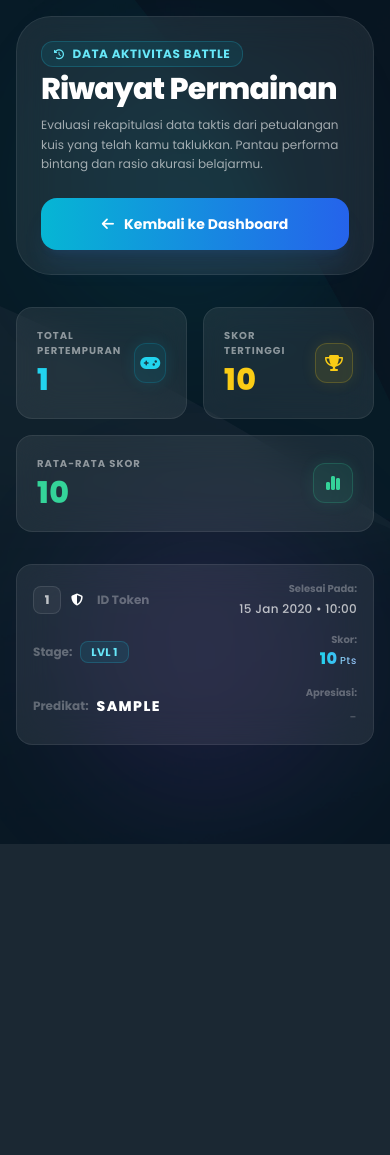
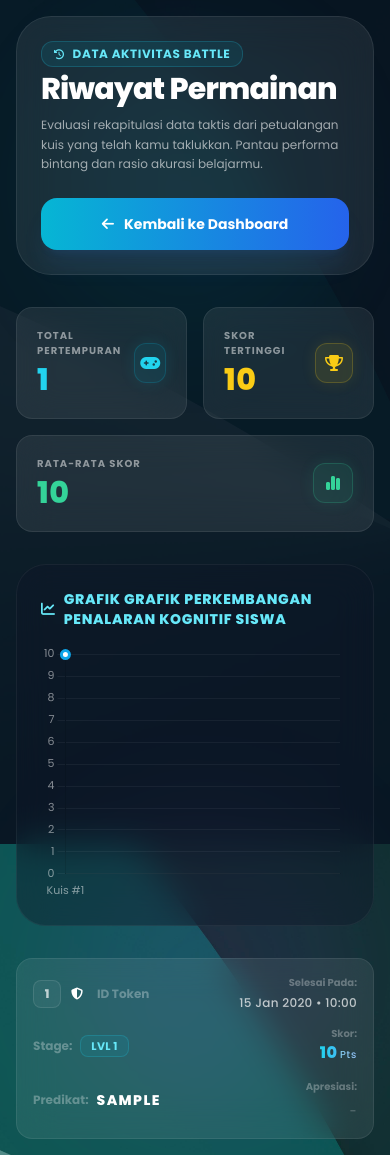
Before and after one commit to syahrulnizammahal123-droid/game_edukasi, a Laravel app: page /riwayat in a window 390 px wide. Before the commit the page ends 844 px from the top, so only its background shows below. Run offline with Laravel 12, Linux system fonts and the light colour scheme; a user stored in the database is signed in; tables that the repository leaves empty hold one stand-in row (values such as "Sample post"); style sheets or scripts are compiled from the project's sources; some libraries are stand-ins or nearby versions.

Commit message:
update game

```diff
--- a/resources/views/game/riwayat.blade.php
+++ b/resources/views/game/riwayat.blade.php
@@ -8,17 +8,19 @@
 
     @vite('resources/css/app.css')
 
+    <script src="https://cdn.tailwindcss.com"></script>
     <link rel="preconnect" href="https://fonts.googleapis.com">
     <link href="https://fonts.googleapis.com/css2?family=Poppins:wght@300;400;500;600;700;800&display=swap" rel="stylesheet">
 
     <link rel="stylesheet" href="https://cdnjs.cloudflare.com/ajax/libs/font-awesome/6.5.1/css/all.min.css"/>
+
+    <script src="https://cdn.jsdelivr.net/npm/chart.js"></script>
 
     <style>
         body {
             font-family: 'Poppins', sans-serif;
         }
 
-        /* Modifikasi glassmorphism agar teks lebih kontras dan nyaman dibaca */
         .glass {
             background: rgba(255, 255, 255, 0.08);
             backdrop-filter: blur(18px);
@@ -30,7 +32,6 @@
             transition: all 0.25s cubic-bezier(0.4, 0, 0.2, 1);
         }
 
-        /* Efek kilatan neon border saat baris disorot mouse */
         .row-cyber:hover {
             background: rgba(255, 255, 255, 0.12);
             border-color: rgba(34, 211, 238, 0.35);
@@ -38,7 +39,6 @@
             box-shadow: 0 10px 25px rgba(34, 211, 238, 0.1);
         }
 
-        /* Scrollbar kustom bertema game */
         ::-webkit-scrollbar {
             width: 6px;
         }
@@ -88,7 +88,6 @@
         </div>
 
         <div class="grid grid-cols-2 md:grid-cols-3 gap-4 mb-8">
-
             <div class="glass rounded-2xl p-5 flex items-center justify-between group">
                 <div class="space-y-1">
                     <p class="text-[10px] text-white/50 uppercase font-bold tracking-widest">Total Pertempuran</p>
@@ -118,11 +117,20 @@
                     <i class="fa-solid fa-chart-simple text-base"></i>
                 </div>
             </div>
-
         </div>
 
+        @if($data->count() > 0)
+        <div class="glass rounded-[30px] p-6 mb-8 border border-white/5 bg-slate-900/40">
+            <h3 class="font-black text-sm uppercase tracking-wider text-cyan-300 mb-4 flex items-center gap-2">
+                <i class="fa-solid fa-chart-line"></i> Grafik Grafik Perkembangan Penalaran Kognitif Siswa
+            </h3>
+            <div class="w-full relative h-64 md:h-72">
+                <canvas id="growthChart"></canvas>
+            </div>
+        </div>
+        @endif
+
         <div class="space-y-3">
-
             <div class="hidden md:grid grid-cols-12 px-6 text-[11px] text-white/40 font-bold uppercase tracking-wider mb-2">
                 <div class="col-span-2">Token ID</div>
                 <div class="col-span-3">Waktu Selesai</div>
@@ -135,7 +143,6 @@
             @if($data->count() > 0)
                 @foreach($data as $index => $item)
                     <div class="glass rounded-2xl p-4 grid grid-cols-2 md:grid-cols-12 items-center row-cyber gap-y-3 gap-x-2">
-
                         <div class="col-span-1 md:col-span-2 flex items-center gap-2.5">
                             <div class="w-7 h-7 rounded-lg bg-white/5 border border-white/10 flex items-center justify-center text-xs font-black text-white/70">
                                 {{ $index + 1 }}
@@ -192,7 +199,6 @@
                                 @endif
                             </div>
                         </div>
-
                     </div>
                 @endforeach
             @else
@@ -200,14 +206,10 @@
                     <div class="w-16 h-16 rounded-2xl bg-white/5 border border-white/10 flex items-center justify-center mx-auto mb-5 text-white/20 animate-pulse">
                         <i class="fa-solid fa-shield-halved text-3xl"></i>
                     </div>
-
-                    <h2 class="text-xl lg:text-2xl font-black tracking-wide">
-                        Belum Ada Rekam Aktivitas
-                    </h2>
+                    <h2 class="text-xl lg:text-2xl font-black tracking-wide">Belum Ada Rekam Aktivitas</h2>
                     <p class="text-white/50 text-xs max-w-xs mx-auto mt-2 leading-relaxed">
                         Arsip petualangan kosong. Selesaikan misi pertempuran kuis pertamamu untuk mulai merekam data log permainan.
                     </p>
-
                     <div class="pt-6">
                         <a href="/game/level"
                             class="bg-gradient-to-r from-cyan-400 via-blue-500 to-indigo-600 hover:from-cyan-500 hover:to-indigo-700 text-white text-xs px-6 py-3.5 rounded-xl font-bold shadow-lg shadow-blue-500/20 transition-all transform hover:-translate-y-0.5 inline-flex items-center gap-2">
@@ -217,13 +219,62 @@
                     </div>
                 </div>
             @endif
-
         </div>
-
     </div>
 
     @include('components.loading')
     @include('components.sound')
 
+    @if($data->count() > 0)
+    <script>
+        document.addEventListener("DOMContentLoaded", function () {
+            // Mengambil 7 data riwayat kuis terakhir (diurutkan dari yang lama ke baru)
+            const rawData = @json($data->take(7)->reverse()->values());
+
+            const labels = rawData.map((item, index) => `Kuis #${index + 1}`);
+            const scores = rawData.map(item => item.score);
+
+            const ctx = document.getElementById('growthChart').getContext('2d');
+            new Chart(ctx, {
+                type: 'line',
+                data: {
+                    labels: labels,
+                    datasets: [{
+                        label: 'Skor Capaian Siswa (Pts)',
+                        data: scores,
+                        borderColor: '#22d3ee', // Warna Cyan khas Guiz Adventure
+                        backgroundColor: 'rgba(34, 211, 238, 0.1)',
+                        borderWidth: 3,
+                        pointBackgroundColor: '#fff',
+                        pointBorderColor: '#0ea5e9',
+                        pointRadius: 4,
+                        pointHoverRadius: 6,
+                        tension: 0.35, // Membuat garis melengkung estetik ala game
+                        fill: true
+                    }]
+                },
+                options: {
+                    responsive: true,
+                    maintainAspectRatio: false,
+                    plugins: {
+                        legend: { display: false }
+                    },
+                    scales: {
+                        y: {
+                            grid: { color: 'rgba(255, 255, 255, 0.05)' },
+                            ticks: { color: 'rgba(255, 255, 255, 0.5)', font: { family: 'Poppins', size: 11 } },
+                            min: 0
+                        },
+                        x: {
+                            grid: { display: false },
+                            ticks: { color: 'rgba(255, 255, 255, 0.5)', font: { family: 'Poppins', size: 11 } }
+                        }
+                    }
+                }
+            });
+        });
+    </script>
+    @endif
+
 </body>
 </html>
```
